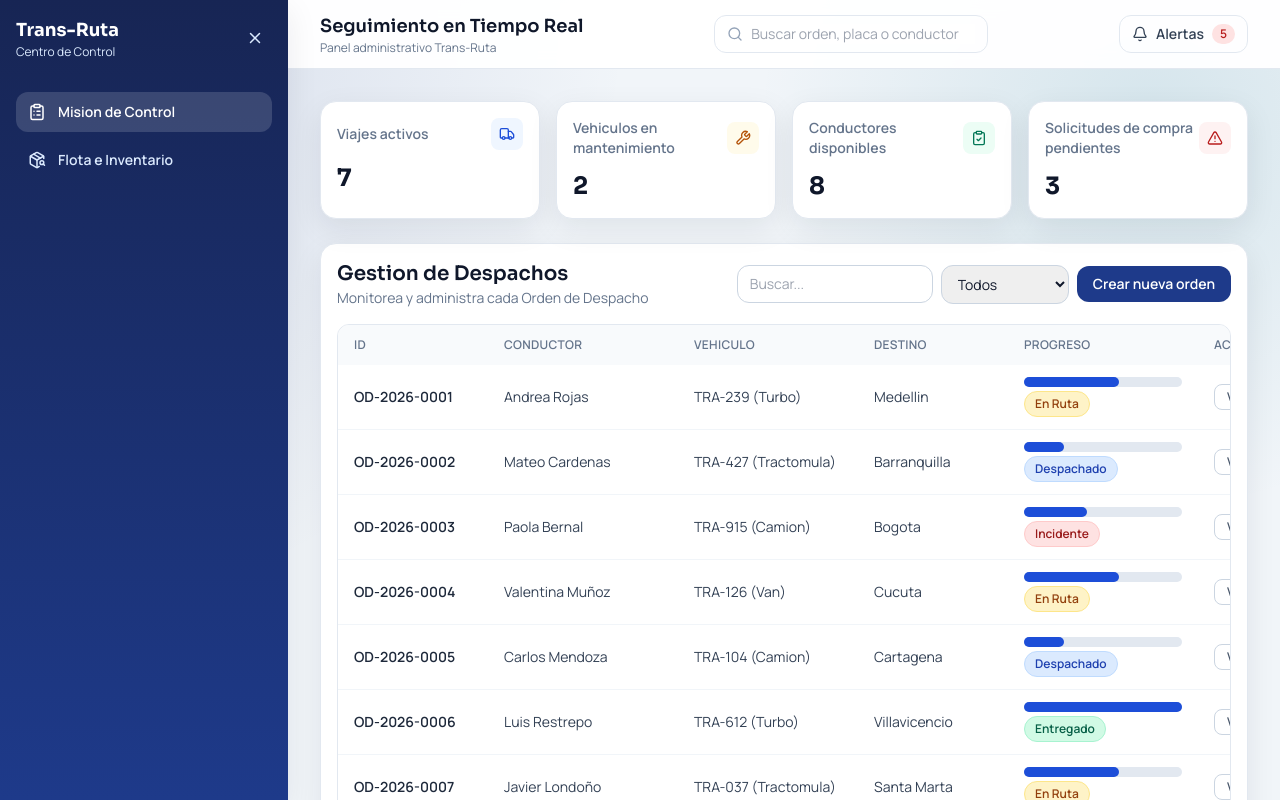
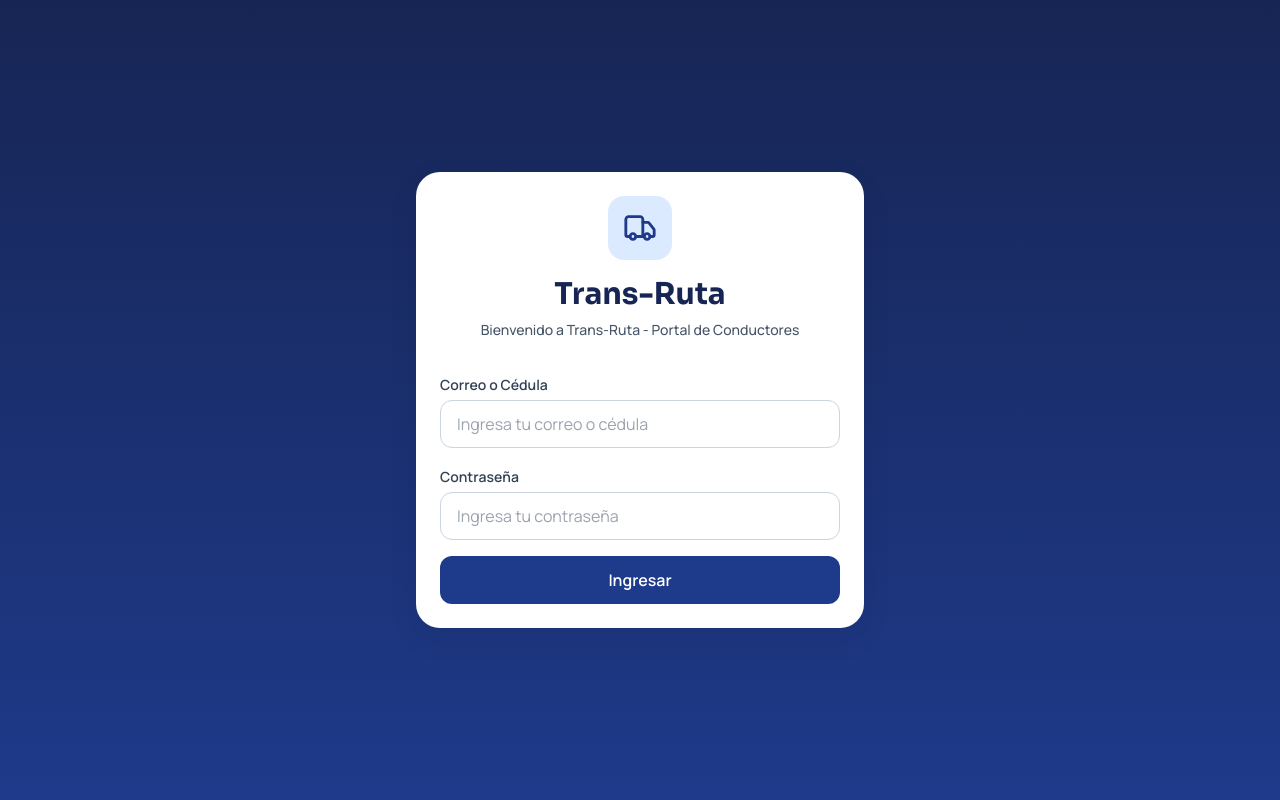
Before and after one commit to U-N-I-P/Trans-Ruta_Frontend, a React (Vite) app: page / in a window 1280 px wide. Shown: the top 800 px of the page. Built offline with nearby package versions, Linux system fonts and the light colour scheme; the HTML template or start-up script is replaced by a standard one.

Commit message:
feat: add mock login flow and logout action

```diff
--- a/src/App.tsx
+++ b/src/App.tsx
@@ -1,7 +1,38 @@
+import { useState } from "react";
+import { Login, UsuarioAutenticado } from "./components/auth/Login";
 import { AdminLayout } from "./components/layout/AdminLayout";
 
+interface DriverAppProps {
+  onCerrarSesion: () => void;
+}
+
+function DriverApp({ onCerrarSesion }: DriverAppProps) {
+  return <AdminLayout onCerrarSesion={onCerrarSesion} />;
+}
+
 function App() {
-  return <AdminLayout />;
+  const [isAuthenticated, setIsAuthenticated] = useState(false);
+  const [usuario, setUsuario] = useState<UsuarioAutenticado | null>(null);
+
+  const manejarLoginExitoso = (userData: UsuarioAutenticado) => {
+    setUsuario(userData);
+    setIsAuthenticated(true);
+  };
+
+  const manejarCierreSesion = () => {
+    setUsuario(null);
+    setIsAuthenticated(false);
+  };
+
+  if (!isAuthenticated) {
+    return <Login onLoginSuccess={manejarLoginExitoso} />;
+  }
+
+  if (!usuario) {
+    return <Login onLoginSuccess={manejarLoginExitoso} />;
+  }
+
+  return <DriverApp onCerrarSesion={manejarCierreSesion} />;
 }
 
 export default App;
--- /dev/null
+++ b/src/components/auth/Login.tsx
@@ -0,0 +1,115 @@
+import { useState } from "react";
+import { useForm } from "react-hook-form";
+import { Truck } from "lucide-react";
+
+interface LoginFormValues {
+  identificador: string;
+  contrasena: string;
+}
+
+export interface UsuarioAutenticado {
+  id: string;
+  nombre: string;
+  rol: "Conductor";
+  identificador: string;
+}
+
+interface LoginProps {
+  onLoginSuccess: (userData: UsuarioAutenticado) => void;
+}
+
+export function Login({ onLoginSuccess }: LoginProps) {
+  const [verificando, setVerificando] = useState(false);
+  const [errorLogin, setErrorLogin] = useState<string | null>(null);
+
+  const {
+    register,
+    handleSubmit,
+    formState: { errors }
+  } = useForm<LoginFormValues>({
+    defaultValues: {
+      identificador: "",
+      contrasena: ""
+    }
+  });
+
+  const onSubmit = (values: LoginFormValues) => {
+    setErrorLogin(null);
+    setVerificando(true);
+
+    const identificador = values.identificador.trim();
+    const contrasena = values.contrasena.trim();
+
+    setTimeout(() => {
+      const coincideCredencialMock = identificador === "conductor" && contrasena === "1234";
+      const mockAceptaNoVacio = identificador.length > 0 && contrasena.length > 0;
+
+      if (coincideCredencialMock || mockAceptaNoVacio) {
+        onLoginSuccess({
+          id: "conductor-mock-001",
+          nombre: coincideCredencialMock ? "Conductor Demo" : "Conductor Operativo",
+          rol: "Conductor",
+          identificador
+        });
+      } else {
+        setErrorLogin("Credenciales no válidas para el mockup.");
+      }
+
+      setVerificando(false);
+    }, 1000);
+  };
+
+  return (
+    <main className="min-h-screen bg-gradient-to-b from-logistics-900 to-logistics-800 px-4 py-8">
+      <section className="mx-auto flex min-h-[calc(100vh-4rem)] w-full max-w-md items-center justify-center">
+        <div className="w-full rounded-3xl bg-white p-6 shadow-panel">
+          <header className="mb-8 text-center">
+            <div className="mx-auto mb-4 inline-flex h-16 w-16 items-center justify-center rounded-2xl bg-logistics-100 text-logistics-800">
+              <Truck size={34} />
+            </div>
+            <h1 className="font-['Sora'] text-3xl font-bold text-logistics-900">Trans-Ruta</h1>
+            <p className="mt-2 text-sm font-medium text-slate-600">
+              Bienvenido a Trans-Ruta - Portal de Conductores
+            </p>
+          </header>
+
+          <form className="space-y-4" onSubmit={handleSubmit(onSubmit)}>
+            <label className="block space-y-1">
+              <span className="text-sm font-semibold text-slate-700">Correo o Cédula</span>
+              <input
+                type="text"
+                autoComplete="username"
+                placeholder="Ingresa tu correo o cédula"
+                className="h-12 w-full rounded-xl border border-slate-300 px-4 text-base text-slate-800 outline-none transition focus:border-logistics-700 focus:ring-2 focus:ring-logistics-100"
+                {...register("identificador", { required: "Este campo es obligatorio" })}
+              />
+              {errors.identificador && <p className="text-xs font-medium text-red-600">{errors.identificador.message}</p>}
+            </label>
+
+            <label className="block space-y-1">
+              <span className="text-sm font-semibold text-slate-700">Contraseña</span>
+              <input
+                type="password"
+                autoComplete="current-password"
+                placeholder="Ingresa tu contraseña"
+                className="h-12 w-full rounded-xl border border-slate-300 px-4 text-base text-slate-800 outline-none transition focus:border-logistics-700 focus:ring-2 focus:ring-logistics-100"
+                {...register("contrasena", { required: "Este campo es obligatorio" })}
+              />
+              {errors.contrasena && <p className="text-xs font-medium text-red-600">{errors.contrasena.message}</p>}
+            </label>
+
+            {errorLogin && <p className="rounded-xl bg-red-50 px-3 py-2 text-sm text-red-700">{errorLogin}</p>}
+
+            <button
+              type="submit"
+              disabled={verificando}
+              className="h-12 w-full rounded-xl bg-logistics-800 text-base font-semibold text-white transition hover:bg-logistics-900 disabled:cursor-not-allowed disabled:opacity-70"
+            >
+              {verificando ? "Verificando..." : "Ingresar"}
+            </button>
+          </form>
+        </div>
+      </section>
+    </main>
+  );
+}
--- a/src/components/layout/AdminLayout.tsx
+++ b/src/components/layout/AdminLayout.tsx
@@ -21,7 +21,11 @@ import {
   Vehiculo
 } from "../../types/domain";
 
-export function AdminLayout() {
+interface AdminLayoutProps {
+  onCerrarSesion: () => void;
+}
+
+export function AdminLayout({ onCerrarSesion }: AdminLayoutProps) {
   const [colapsado, setColapsado] = useState(false);
   const [movilAbierto, setMovilAbierto] = useState(false);
   const [vistaActiva, setVistaActiva] = useState<VistaPrincipal>("panel");
@@ -113,7 +117,11 @@ export function AdminLayout() {
       />
 
       <main className={`transition-all duration-300 ${margenContenido}`}>
-        <Topbar notificaciones={notificaciones} onAbrirMovil={() => setMovilAbierto(true)} />
+        <Topbar
+          notificaciones={notificaciones}
+          onAbrirMovil={() => setMovilAbierto(true)}
+          onCerrarSesion={onCerrarSesion}
+        />
         <div className="p-4 lg:p-8">
           {cargando ? (
             <div className="rounded-2xl border border-slate-200 bg-white p-10 text-center text-slate-500 shadow-panel">
--- a/src/components/layout/Topbar.tsx
+++ b/src/components/layout/Topbar.tsx
@@ -1,9 +1,10 @@
-import { Bell, Menu, Search } from "lucide-react";
+import { Bell, LogOut, Menu, Search } from "lucide-react";
 import { NotificacionIncidente } from "../../types/domain";
 
 interface TopbarProps {
   notificaciones: NotificacionIncidente[];
   onAbrirMovil: () => void;
+  onCerrarSesion: () => void;
 }
 
 const colorSeveridad = {
@@ -12,7 +13,7 @@ const colorSeveridad = {
   Baja: "bg-emerald-500"
 };
 
-export function Topbar({ notificaciones, onAbrirMovil }: TopbarProps) {
+export function Topbar({ notificaciones, onAbrirMovil, onCerrarSesion }: TopbarProps) {
   return (
     <header className="sticky top-0 z-20 border-b border-slate-200 bg-white/95 px-4 py-3 backdrop-blur lg:px-8">
       <div className="flex items-center justify-between gap-4">
@@ -40,6 +41,7 @@ export function Topbar({ notificaciones, onAbrirMovil }: TopbarProps) {
           />
         </div>
 
+        <div className="flex items-center gap-2">
           <details className="relative">
             <summary className="flex cursor-pointer list-none items-center gap-2 rounded-xl border border-slate-200 px-3 py-2 text-sm font-semibold text-slate-700 transition hover:bg-slate-50">
               <Bell size={16} />
@@ -61,6 +63,16 @@ export function Topbar({ notificaciones, onAbrirMovil }: TopbarProps) {
               </div>
             </div>
           </details>
+
+          <button
+            type="button"
+            onClick={onCerrarSesion}
+            className="inline-flex items-center gap-2 rounded-xl bg-logistics-800 px-3 py-2 text-sm font-semibold text-white transition hover:bg-logistics-900"
+          >
+            <LogOut size={16} />
+            Cerrar sesion
+          </button>
+        </div>
       </div>
     </header>
   );
```
Lines whose indentation alone changed are shown as unchanged.
